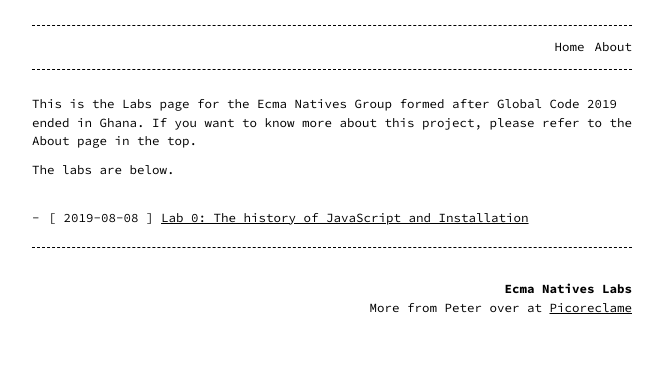
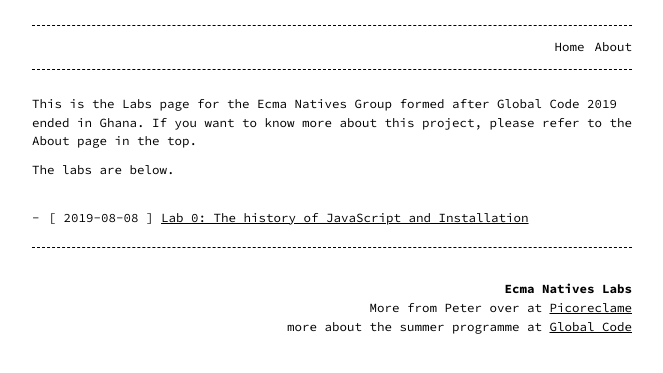
Before and after one commit to ecmanatives/ecmanatives.github.io, a Jekyll site: the page built from index.md, in a window 1280 px wide. Shown: the top 373 px of the page, without its empty margins (308-971 px from the left). Built offline with Jekyll 4.4.1, drawn with Linux system fonts in a browser that asks for light colours.

Commit message:
Small config change

```diff
--- a/_config.yml
+++ b/_config.yml
@@ -10,7 +10,7 @@
 
 style: light
 
-footer: '<h1><a href="/ecmanatives">Ecma Natives Labs</a></h1>More from Peter over at <a href="http://picoreclame.nl">Picoreclame</a>'
+footer: '<h1><a href="/ecmanatives">Ecma Natives Labs</a></h1>More from Peter over at <a href="http://picoreclame.nl">Picoreclame</a><br> more about the summer programme at <a href="https://globalcode.org.uk/">Global Code</a>'
 
 # Build settings
 markdown: kramdown
```
